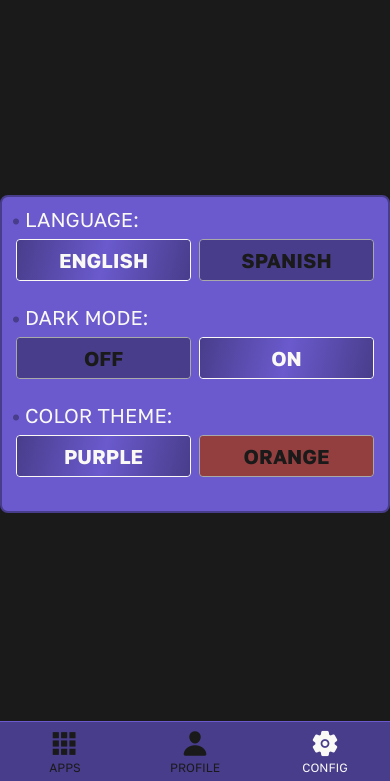
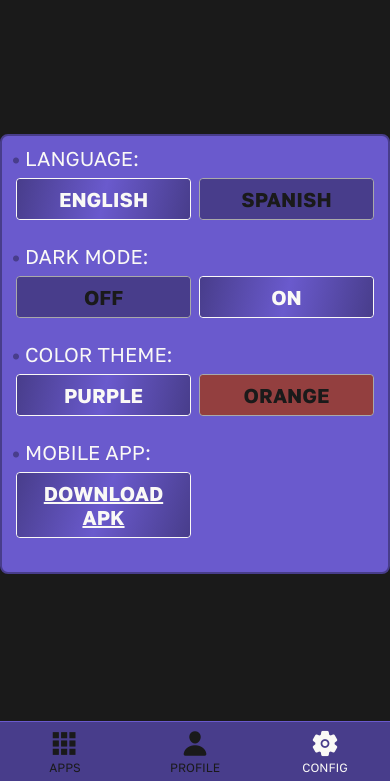
Before and after one commit to santio89/playground-react-native, a React Native app drawn with its web renderer: screen /Settings in a window 390 px wide. Shown: the part 63-844 px from the top of the page. Built offline with nearby package versions, Linux system fonts and the light colour scheme; some packages are replaced by stand-ins of ours.

Commit message:
small fix

```diff
--- a/constants/Langs.js
+++ b/constants/Langs.js
@@ -61,7 +61,9 @@ export const LANGS = [{
         forecast: "FORECAST",
         calculator: "CALCULATOR",
         album: "ALBUM",
-        noImg: "NO IMAGES TO DISPLAY"
+        noImg: "NO IMAGES TO DISPLAY",
+        tryMobile: "MOBILE APP",
+        downloadApk: "DOWNLOAD APK"
     }
 }, {
     id: 2, lang: "spanish", text: {
@@ -126,6 +128,8 @@ export const LANGS = [{
         forecast: "PRONÓSTICO",
         calculator: "CALCULADORA",
         album: "ÁLBUM",
-        noImg: "NO HAY IMÁGENES PARA MOSTRAR"
+        noImg: "NO HAY IMÁGENES PARA MOSTRAR",
+        tryMobile: "APP MÓVIL",
+        downloadApk: "DESCARGAR APK"
     }
 }]
--- a/screens/Settings.jsx
+++ b/screens/Settings.jsx
@@ -1,4 +1,4 @@
-import { StyleSheet, Text, View, ScrollView, TouchableOpacity } from 'react-native'
+import { StyleSheet, Text, View, ScrollView, TouchableOpacity, Platform } from 'react-native'
 import { useState, useEffect } from 'react'
 import { useSelector, useDispatch } from 'react-redux'
 import { selectLang, selectDarkMode, selectColorTheme, getSettingsFirebase } from '../store/actions/settings.action.js';
@@ -131,6 +131,23 @@ const Settings = ({ navigation }) => {
                             </TouchableOpacity>
                         </View>
                     </View>
+                    {Platform.OS === 'web' &&
+                        <View style={styles.settingsItem}>
+                            <Text style={[styles.settingsItemLabel]}><Text style={[styles.settingsItemIndicator, altColorTheme && styles.altSettingsItemIndicator]}>•&nbsp;</Text><Text>{text.tryMobile}: </Text></Text>
+                            <View style={[styles.settingsItemTextWrapper, { justifyContent: 'flex-start' }]}>
+                                <TouchableOpacity style={[styles.settingsItemTextButton, altColorTheme && styles.altSettingsItemTextButton, styles.itemSelected]} >
+                                    <LinearGradient
+                                        colors={[altColorTheme ? Constants.colorSecondaryDark : Constants.colorPrimaryDark, altColorTheme ? Constants.colorSecondary : Constants.colorPrimary, altColorTheme ? Constants.colorSecondaryDark : Constants.colorPrimaryDark]}
+                                        start={{ x: 0, y: 0 }}
+                                        end={{ x: 1, y: 1 }}
+                                        style={{ position: 'absolute', left: 0, right: 0, top: 0, bottom: 0, borderRadius: 4, zIndex: -1 }}
+                                    />
+                                    <a href={"https://drive.google.com/uc?export=download&id=1Faz_FB5PCiyt15uwwoVS3FZkh-wE8Eqm&confirm=t&uuid=898da175-7d39-41f3-97d8-8e20022a32df&at=AKKF8vxEzlAC2pWTdW30n4u-U-O2:1683223554108"} style={{ ...styles.settingsItemText, ...styles.itemSelected }} target="_blank" rel="noopener noreferrer" download>{text.downloadApk}
+                                    </a>
+                                </TouchableOpacity>
+                            </View>
+                        </View>
+                    }
                 </View>
             </ScrollView>
         </>
@@ -198,7 +215,7 @@ const styles = StyleSheet.create({
         marginRight: '1%',
         padding: 8,
         color: Constants.colorDark,
-        maxWidth: '100%'
+        maxWidth: '48%'
     },
     settingsItemText: {
         fontFamily: Constants.fontPrimaryBold,
```
Also changed, not shown: web/index.html (+4 -0 lines). Lines whose indentation alone changed are shown as unchanged.
